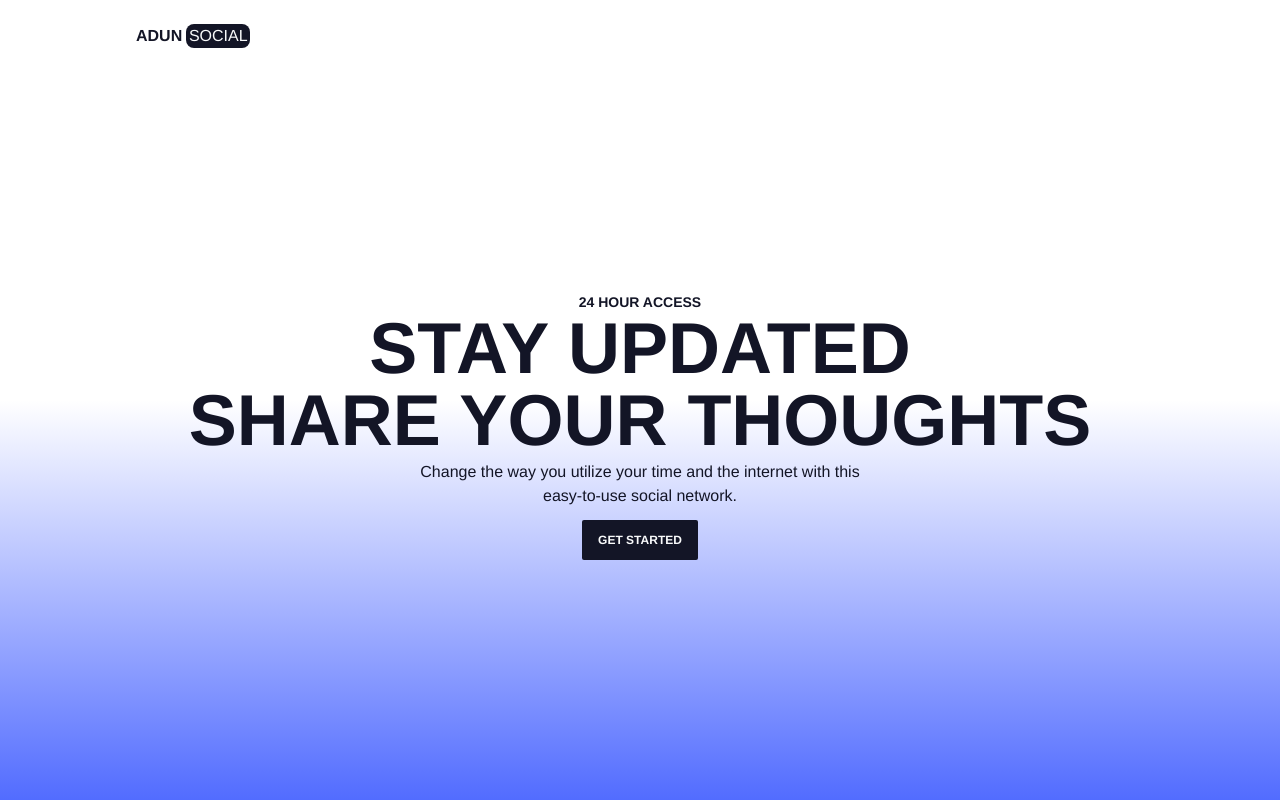
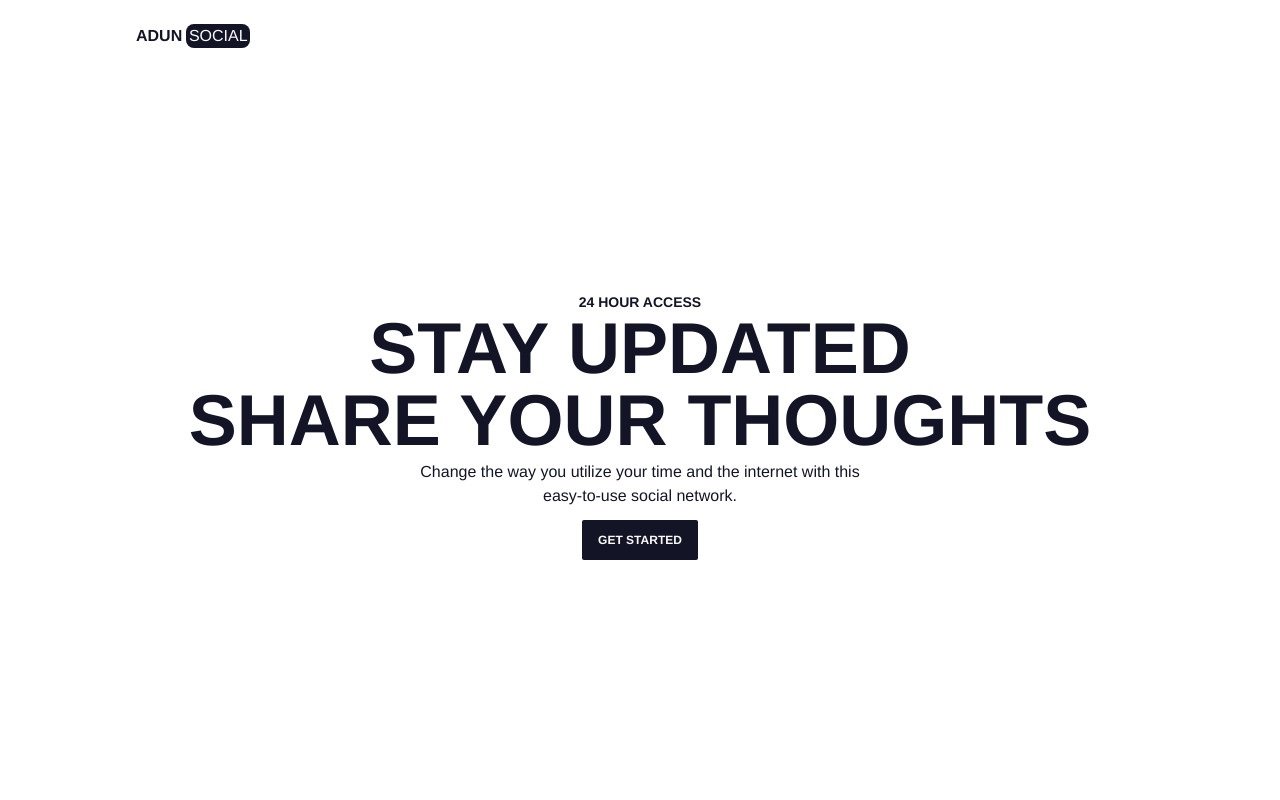
Before and after one commit to RichGod93/ADUN-SOCIAL-OPEN-SOURCE, a Next.js app: page / in a window 1280 px wide. Built offline with nearby package versions, Linux system fonts and the light colour scheme.

Commit message:
add: dark gradient

```diff
--- a/src/pages/index.tsx
+++ b/src/pages/index.tsx
@@ -8,7 +8,7 @@ export default function LandingPage() {
   return (
     <>
       <PageHead title="ADUN Social" page_name={''} />
-      <main className="lg:px-32 bg-gradient-to-b from-transparent via-transparent to-[#526CFF]">
+      <main className="px-5 md:lg:px-32 bg-gradient-to-b light-gradient dark:dark-gradient">
         {/* Hero */}
         <Hero />
       </main>
```
